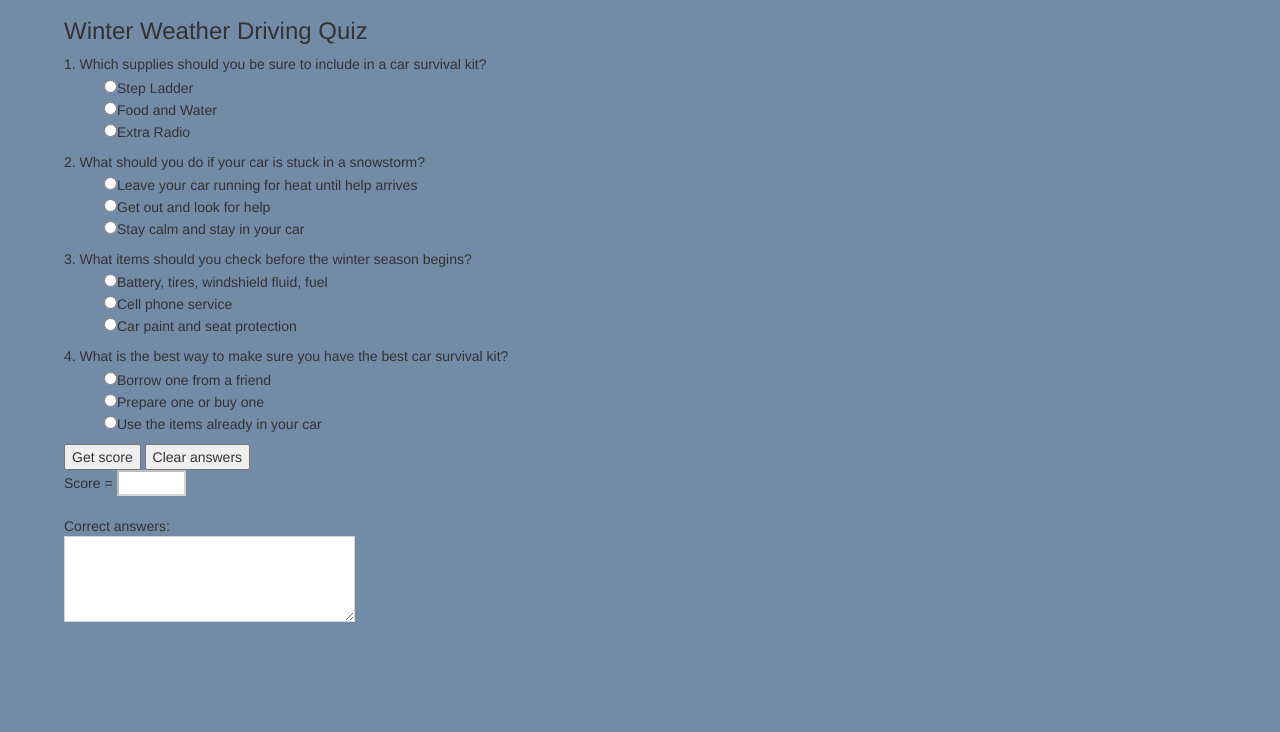
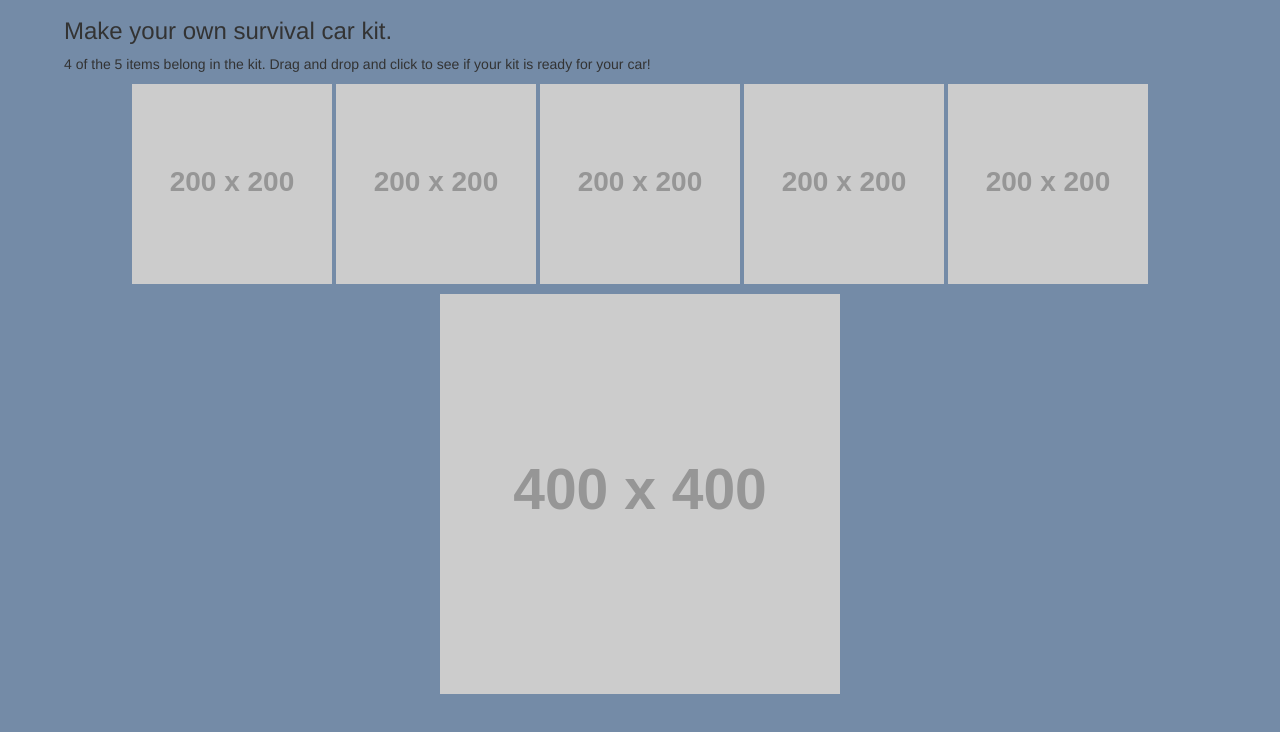
Before and after one commit to ms2436/finalmariam, a plain HTML site: page quiz.html in a window 1280 px wide. Shown: the part 118-850 px from the top of the page. Before the commit the page ends 809 px from the top, so only its background shows below. Drawn offline with nearby package versions, Linux system fonts and the light colour scheme; placeholder pictures from the web are drawn by us.

Commit message:
draggable quiz

```diff
--- a/quiz.html
+++ b/quiz.html
@@ -4,6 +4,39 @@
     <meta charset="utf-8">
     <link rel="stylesheet" href="https://maxcdn.bootstrapcdn.com/bootstrap/3.3.7/css/bootstrap.min.css">
     <link rel="stylesheet" href="ww-styles.css">
+    <script src="https://code.jquery.com/jquery-3.2.1.min.js"
+  integrity="sha256-hwg4gsxgFZhOsEEamdOYGBf13FyQuiTwlAQgxVSNgt4="
+  crossorigin="anonymous"></script>
+  <script src="https://code.jquery.com/ui/1.12.1/jquery-ui.min.js"
+  integrity="sha256-VazP97ZCwtekAsvgPBSUwPFKdrwD3unUfSGVYrahUqU="
+  crossorigin="anonymous"></script>
+  <style media="screen">
+
+  .draggable {
+    width: 200px;
+    display: inline-block;
+  }
+
+  .draggable:hover {
+  cursor: move; /* fallback if grab cursor is unsupported */
+  cursor: grab;
+  cursor: -moz-grab;
+  cursor: -webkit-grab;
+}
+.draggbale:active {
+    cursor: grabbing;
+    cursor: -moz-grabbing;
+    cursor: -webkit-grabbing;
+}
+.draggables {
+  text-align: center;
+}
+.droppable {
+  width: 400px;
+  margin: 10px auto;
+  z-index: -1;
+}
+  </style>
     <title>Winter Driving Quiz</title>
   </head>
   <body class="ww-quiz">
@@ -29,91 +62,56 @@
     </div>
  </div>
 </nav>
+<h3>Make your own survival car kit. </h3>
+<p>  4 of the 5 items belong in the kit.  Drag and drop and click to see if your kit is ready for your car!</p>
+<div class="draggables">
+  <div class="draggable"><img src="http://placehold.it/200x200"></div>
+  <div class="draggable"><img src="http://placehold.it/200x200"></div>
+  <div class="draggable"><img src="http://placehold.it/200x200"></div>
+  <div class="draggable"><img src="http://placehold.it/200x200"></div>
+  <div class="draggable"><img src="http://placehold.it/200x200"></div>
+</div>
+<div class="droppable"><img src="http://placehold.it/400x400"></div>
 
-<style type="text/css">
-<!--
-.bgclr {background-color: white; color: black; font-weight: bold;}
--->
-</style>
+<script>
 
-<script language="JavaScript">
-
-var numQues = 4;
-
-var numChoi = 3;
-
-var answers = new Array(4);
+var dragged=null;
+var items=0;
 
 
-answers[0] = "Food and Water";
-answers[1] = "Stay calm and stay in your car";
-answers[2] = "Battery, tires, windshield fluid, fuel";
-answers[3] = "Prepare one or buy one";
-
-
-function getScore(form) {
-  var score = 0;
-  var currElt;
-  var currSelection;
-  for (i=0; i<numQues; i++) {
-    currElt = i*numChoi;
-    for (j=0; j<numChoi; j++) {
-      currSelection = form.elements[currElt + j];
-      if (currSelection.checked) {
-        if (currSelection.value == answers[i]) {
-          score++;
-          break;
+$(document).ready(function(){
+    $(".draggable").draggable({
+        drag: function( event, ui ) {
+          dragged=$(this);
         }
-      }
-    }
-  }
-  score = Math.round(score/numQues*100);
-  form.percentage.value = score + "%";
-  var correctAnswers = "";
-  for (i=1; i<=numQues; i++) {
-    correctAnswers += i + ". " + answers[i-1] + "\r\n";
-  }
-  form.solutions.value = correctAnswers;
-}
+    });
+    $( ".droppable" ).droppable({
+     drop: function( event, ui ) {console.log(dragged);
+       var top = $(this).position().top;
+       var left = $(this).position().left;
+       items++;console.log(top, left, items);
+       switch (items){
+          case 1:
+            $(dragged).css({"top": top+"px", "left": left+"px"});
+            break;
+          case 2:
+            $(dragged).css({"top": top, "left": left+200});
+            break;
+          case 3:
+            $(dragged).css({"top": top+200, "left": left});
+            break;
+          case 4:
+            $(dragged).css({"top": top+200, "left": left+200});
+            //test if correct four chosen...
+       }
+       dragged = null;
+     }
+   });
+});
 
 </script>
 
 
-<h3>Winter Weather Driving Quiz</h3>
 
-<form name="quiz">
-1. Which supplies should you be sure to include in a car survival kit?
-<ul style="margin-top: 1pt">
-  <li><input type="radio" name="q1" value="Step Ladder">Step Ladder</li>
-  <li><input type="radio" name="q1" value="Food and Water">Food and Water</li>
-  <li><input type="radio" name="q1" value="Extra Radio">Extra Radio</li>
-</ul>
-
-2. What should you do if your car is stuck in a snowstorm?
-<ul style="margin-top: 1pt">
-  <li><input type="radio" name="q2" value="Leave your car running for heat until help arrives">Leave your car running for heat until help arrives</li>
-  <li><input type="radio" name="q2" value="Get out and look for help">Get out and look for help</li>
-  <li><input type="radio" name="q2" value="Stay calm and stay in your car">Stay calm and stay in your car</li>
-</ul>
-3. What items should you check before the winter season begins?
-<ul style="margin-top: 1pt">
-  <li><input type="radio" name="q3" value="Battery, tires, windshield fluid, fuel">Battery, tires, windshield fluid, fuel</li>
-  <li><input type="radio" name="q3" value="Cell phone service">Cell phone service</li>
-  <li><input type="radio" name="q3" value="Car paint and seat protection">Car paint and seat protection</li>
-</ul>
-4. What is the best way to make sure you have the best car survival kit?
-<ul style="margin-top: 1pt">
-  <li><input type="radio" name="q4" value="Borrow one from a friend">Borrow one from a friend</li>
-  <li><input type="radio" name="q4" value="Prepare one or buy one">Prepare one or buy one</li>
-  <li><input type="radio" name="q4" value="Use the items already in your car">Use the items already in your car</li>
-</ul>
-
-<input type="button" value="Get score" onClick="getScore(this.form)">
-<input type="reset" value="Clear answers">
-<p> Score = <strong><input class="bgclr" type="text" size="5" name="percentage" disabled></strong><br><br>
-Correct answers:<br>
-<textarea class="bgclr" name="solutions" wrap="virtual" rows="4" cols="30" disabled>
-</textarea>
-</form>
 </body>
 </html>
```
